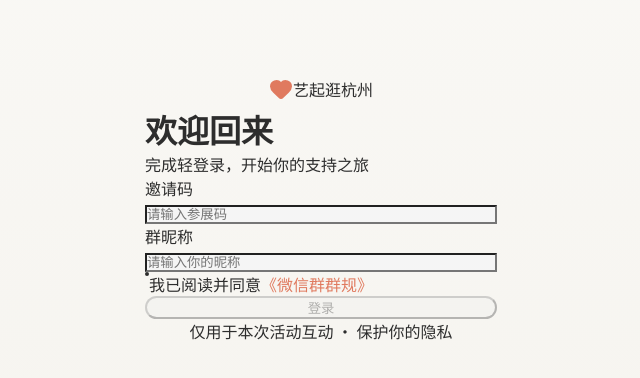
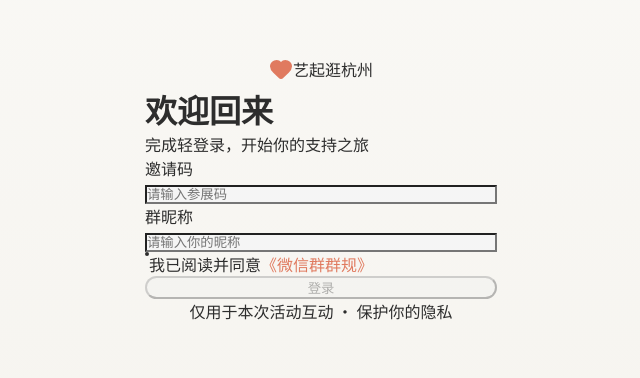
Before and after one commit to doyourbestt/hangzhou-exhibition, a React (Vite) app: page / in a window 1280 px wide. Shown: the part 190-568 px from the top of the page, without its empty margins (319-959 px from the left). Built offline with nearby package versions, Linux system fonts and the light colour scheme.

Commit message:
fix: Logo上移40px，登录按钮高度加倍，勾选框始终显示

```diff
--- a/src/components/auth/LoginPage.tsx
+++ b/src/components/auth/LoginPage.tsx
@@ -45,7 +45,7 @@ export const LoginPage = ({ onLogin }: LoginPageProps) => {
           transition={{ duration: 0.8 }}
           className="relative z-10 text-center px-12"
         >
-          <div className="w-20 h-20 mx-auto mb-8 bg-gradient-to-br from-[#E07A5F] to-[#D4715E] rounded-2xl flex items-center justify-center shadow-lg shadow-[#E07A5F]/20">
+          <div className="w-20 h-20 mx-auto mb-8 mt-[-40px] bg-gradient-to-br from-[#E07A5F] to-[#D4715E] rounded-2xl flex items-center justify-center shadow-lg shadow-[#E07A5F]/20">
             <span className="text-white text-3xl font-bold">艺</span>
           </div>
           <h2 className="text-3xl font-bold text-gray-800 mb-4">艺起逛杭州</h2>
@@ -63,7 +63,7 @@ export const LoginPage = ({ onLogin }: LoginPageProps) => {
           <motion.div
             initial={{ opacity: 0 }}
             animate={{ opacity: 1 }}
-            className="md:hidden text-center mb-10"
+            className="md:hidden text-center mb-12 mt-[-40px]"
           >
             <div className="inline-flex items-center gap-2">
               <Heart className="w-4 h-4 text-[#E07A5F]" fill="#E07A5F" />
@@ -119,7 +119,7 @@ export const LoginPage = ({ onLogin }: LoginPageProps) => {
               />
             </div>
 
-            {/* 协议 */}
+            {/* 协议 - 勾选框始终显示 */}
             <div
               className="flex items-start gap-3 cursor-pointer select-none"
               onClick={() => setAgreed(!agreed)}
@@ -137,11 +137,11 @@ export const LoginPage = ({ onLogin }: LoginPageProps) => {
               </p>
             </div>
 
-            {/* 主按钮 */}
+            {/* 主按钮 - 高度和字体增大 */}
             <button
               onClick={handleSubmit}
               disabled={!isValid || !agreed || isSubmitting}
-              className={`w-full py-4 rounded-full text-base font-bold transition-all flex items-center justify-center gap-2 ${
+              className={`w-full py-8 text-lg font-bold rounded-full transition-all flex items-center justify-center gap-2 ${
                 isValid && agreed && !isSubmitting
                   ? 'bg-black text-white active:scale-[0.98]'
                   : 'bg-gray-100 text-gray-400'
```
